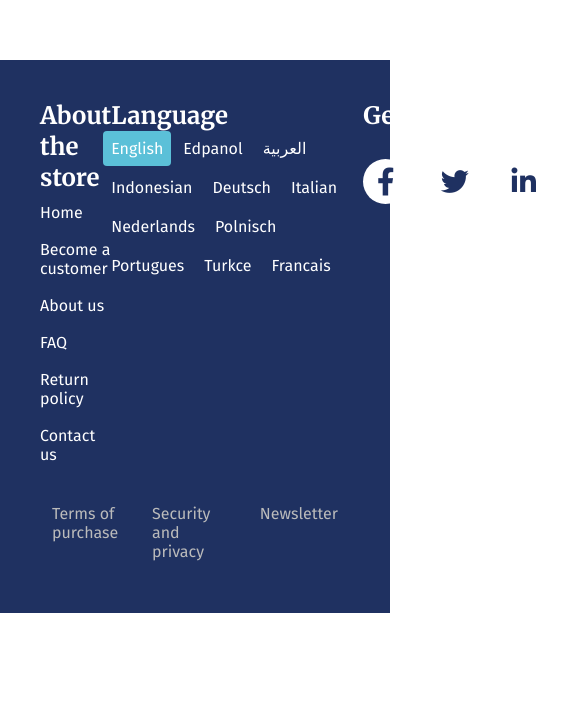
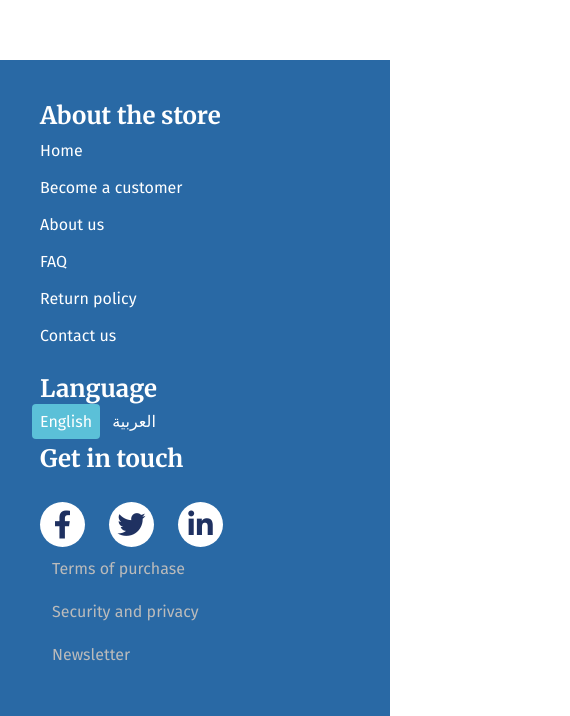
Before and after one commit to DahmanCode/Travel-Site, a plain HTML site: page index.html in a window 390 px wide. Shown: the part 784-1500 px from the top of the page, 570 px wide, since content can reach past the window. Before the commit the page ends 1397 px from the top, so only its background shows below. Drawn offline with Linux system fonts and the light colour scheme.

Commit message:
make the footer responsive

```diff
--- a/index.html
+++ b/index.html
@@ -56,16 +56,7 @@
         <h1>Language</h1>
         <div class="lang">
           <a href="#" class="active">English</a>
-          <a href="#">Edpanol</a>
           <a href="#">العربية</a>
-          <a href="#">Indonesian</a>
-          <a href="#">Deutsch</a>
-          <a href="#">Italian</a>
-          <a href="#">Nederlands</a>
-          <a href="#">Polnisch</a>
-          <a href="#">Portugues</a>
-          <a href="#">Turkce</a>
-          <a href="#">Francais</a>
         </div>
       </div>
 
--- a/style.css
+++ b/style.css
@@ -13,7 +13,6 @@
 .hero {
   width: 100%;
   height: 100vh;
-  /* background-image: linear-gradient(130deg, #5cf5f5, #4dfc78); */
   position: relative;
   padding: 0 5%;
   display: flex;
@@ -79,7 +78,7 @@ nav ul li:hover::before {
 .content h1 {
   font-size: 130px;
   color: #fff;
-  font-family: 'Bad Script', cursive;;
+  font-family: 'Bad Script', cursive;
   text-transform: uppercase;
   font-weight: 600;
 }
@@ -136,25 +135,25 @@ nav ul li:hover::before {
 
 /* ===== FOOTER ===== */
 
-a {
+footer a {
   text-decoration: none;
   color: #fff;
 }
 
-ul {
+footer ul {
   list-style-type: none;
   padding: 10px 0;
 }
 
-ul li {
+footer ul li {
   padding-bottom: 18px;
 }
 
-li a {
+footer li a {
   position: relative;
 }
 
-li a::after {
+footer li a::after {
   content: '';
   position: absolute;
   bottom: -2px;
@@ -165,11 +164,11 @@ li a::after {
   transition: width .3s linear;
 }
 
-li:hover a::after {
+footer li:hover a::after {
   width: 100%;
 }
 
-h1 {
+footer h1 {
   color: #fff;
   font-size: 24px;
   font-family: 'Merriweather', serif;
@@ -178,7 +177,7 @@ h1 {
 footer {
   display: flex;
   flex-direction: column;
-  background-color: #1f3161;
+  background-color: #2969a5;
   width: 100%;
   padding: 40px;
 }
@@ -210,7 +209,6 @@ div .lang a {
 .icons {
   font-size: 28px;
   display: flex;
-  /* justify-content: space-between; */
   margin-top: 28px;
 }
 
@@ -318,4 +316,8 @@ div .lang a {
     bottom: 0;
     z-index: -1;
   }
+
+  footer > div {
+    flex-direction: column;
+  }
 }
```
